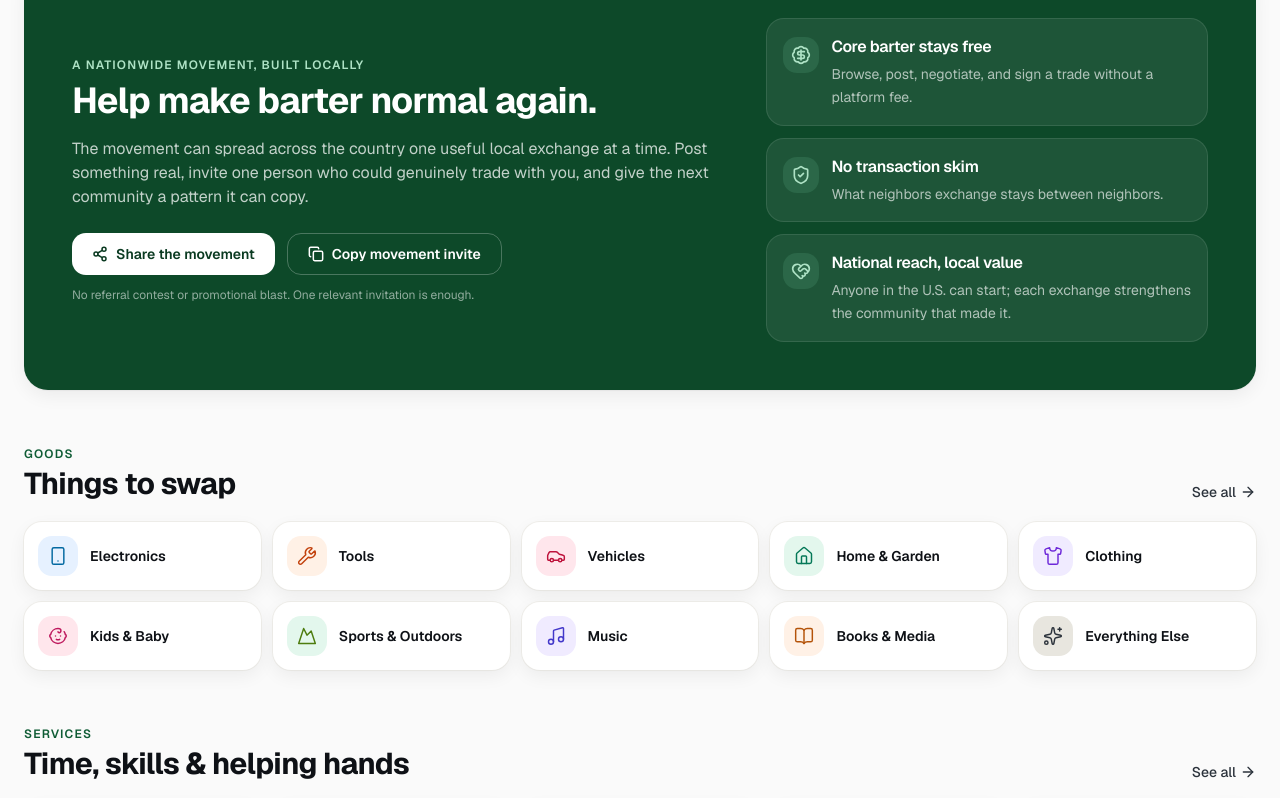
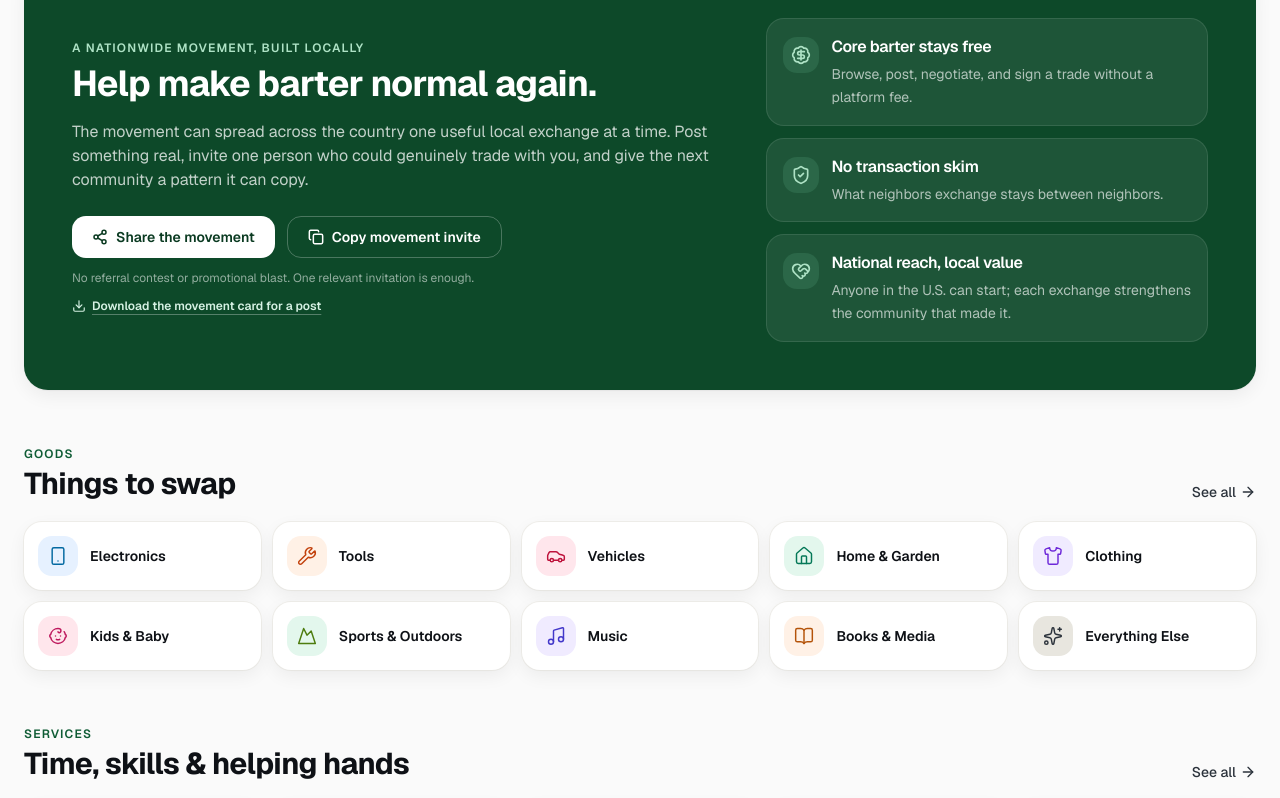
Before and after one commit to shawnbure/unscrewed, a React (Vite) app in the folder apps/web/: page / in a window 1280 px wide. Shown: the part 1453-2251 px from the top of the page. Built offline with nearby package versions, Linux system fonts and the light colour scheme; no server answers.

Commit message:
feat: add national movement share card

```diff
--- a/apps/web/src/ui/InviteNeighbors.tsx
+++ b/apps/web/src/ui/InviteNeighbors.tsx
@@ -3,6 +3,7 @@ import {
   BadgeDollarSign,
   Check,
   Copy,
+  Download,
   HeartHandshake,
   Share2,
   ShieldCheck,
@@ -56,6 +57,7 @@ export function InviteNeighbors({
       : localArea
         ? localInvite(localArea)
         : GENERAL_INVITE;
+  const showMovementDownload = audience === "general" && !localArea;
 
   useEffect(
     () => () => {
@@ -134,6 +136,16 @@ export function InviteNeighbors({
           <p className="mt-3 text-xs text-white/55" aria-live="polite">
             {copied ? invite.copiedHint : invite.idleHint}
           </p>
+          {showMovementDownload && (
+            <a
+              href="/movement-og.png"
+              download="start-the-barter-movement.png"
+              className="mt-3 inline-flex items-center gap-1.5 text-xs font-semibold text-brand-100 underline decoration-white/30 underline-offset-4 hover:text-white"
+            >
+              <Download className="h-3.5 w-3.5" aria-hidden />
+              Download the movement card for a post
+            </a>
+          )}
         </div>
 
         <div className="grid gap-3" aria-label="Our public-benefit commitments">
```
Also changed, not shown: apps/web/public/movement-og.png (added), 1 other file (tests, documents, lock files or other folders).
